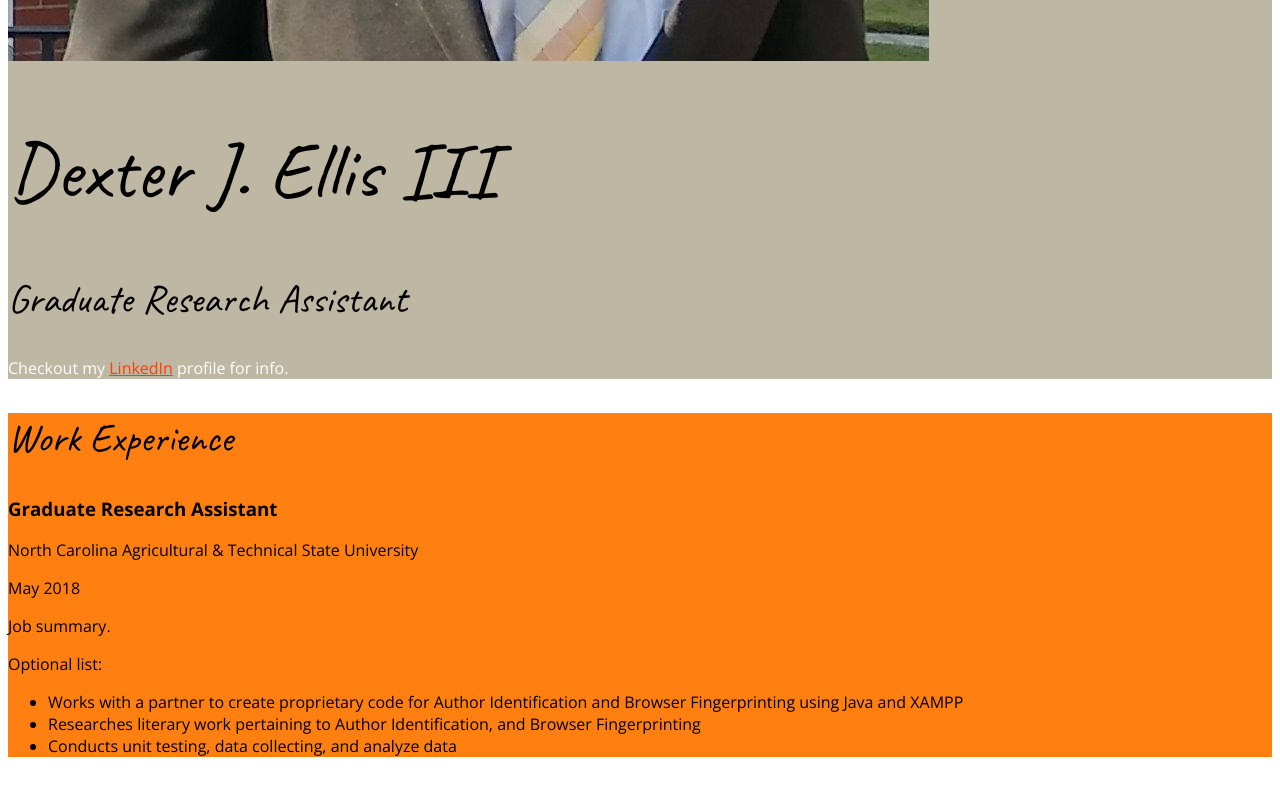
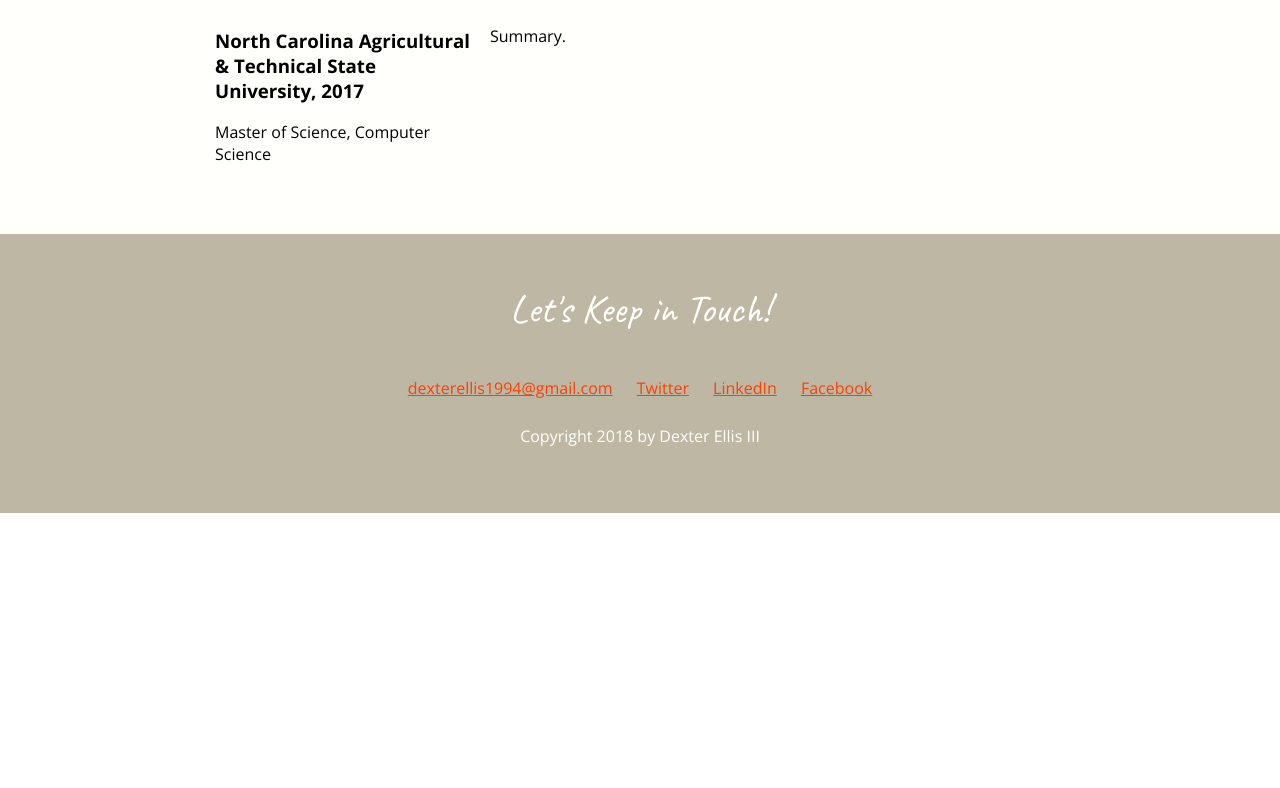
Before and after one commit to dexter269/CSS-Essential-Training-1, a plain HTML site: page css-resume/index.html in a window 1280 px wide. Shown: the part 840-1628 px from the top of the page. After the commit the page ends 1353 px from the top, so only its background shows below. Drawn offline with nearby package versions, Linux system fonts and the light colour scheme.

Commit message:
Completes the tutorial

```diff
--- a/css-resume/css/styles.css
+++ b/css-resume/css/styles.css
@@ -8,32 +8,52 @@
 
 /*Global styles
 ---------------------------*/
+/* apply a natural box layout model to all elements, but allowing components to change */
+html {
+  box-sizing: border-box;
+}
+*, *:before, *:after {
+  box-sizing: inherit;
+}
 body {
     font-family: 'Open Sans', sans-serif;
+    margin: 0;
 }
-
 h1, h2 {
     font-family: 'Caveat', cursive;
     font-weight: 400;
 }
-
 h1 {
     font-size: 80px;
 }
-
 h2 {
     font-size: 40px;
+    margin-top: 0;
 }
-
 a {
     color: #FF3F00;
 }
-
 a:hover {
     text-decoration: none;
     color: #FF3F00;
 }
-
+.content-wrap {
+    max-width: 950px;
+    margin: 0 auto;
+    padding: 50px;
+    overflow: auto;
+}
+.col-narrow {
+    width: 30%;
+    float: left;
+    min-height: 175px;
+}
+.col-wide {
+    width: 70%;
+    float: left;
+    padding-left: 20px;
+    min-height: 175px;
+}
 
 /*Header and Footer
 ---------------------------*/
@@ -41,9 +61,22 @@ header, footer {
     background-color: #BEB7A4;
     color: #FFFFFC;
 }
+/* header */
+.profile-img {
+    border-radius: 50%;
+}
+header h1, header h2 {
+    color: #000000;
+    margin: 0;
+}
 
-header h1, h2 {
-    color: #000000;
+/* footer */
+footer {
+    text-align: center;
+}
+.contact-info a {
+    padding: 10px;
+    display: inline-block;
 }
 
 /*Work Experience
--- a/css-resume/index.html
+++ b/css-resume/index.html
@@ -10,65 +10,78 @@
 <body>
     <!-- // Intro -->
     <header>
-        <img src="images/dexter-ellis.jpg" alt="Picture of Dexter Ellis III">
+        <div class="content-wrap">
+            <img class="profile-img col-narrow" src="images/dexter-ellis.jpg" alt="Picture of Dexter Ellis III">
+            <div class="col-wide">
                 <h1>Dexter J. Ellis III</h1>
                 <h2>Graduate Research Assistant</h2>
                 <p>Checkout my <a href="https://www.linkedin.com/in/dexter-ellis-iii-79852aa4/">LinkedIn</a> profile for info. </p>
+            </div>
+        </div>
     </header>
 
     <main>
         <!-- // Work Experience -->
         <section class="work">
+            <div class="content-wrap">
                 <h2>Work Experience</h2>
 
                 <!-- Job Details: copy this whole block to add more jobs -->
+                <div class="col-narrow">
                     <h3>Graduate Research Assistant</h3>
                     <p>North Carolina Agricultural & Technical State University</p>
                     <p>May 2018</p>
-
+                </div>
                 <!-- Add as many paragraphs as you need. -->
+                <div class="col-wide">
                     <p>Job summary.</p>
 
                     <!-- This list can be deleted if you don't want to use it. -->
-            <p>Optional list:</p>
                     <ul>
                         <li>Works with a partner to create proprietary code for Author Identification and Browser Fingerprinting using Java and XAMPP</li>
                         <li>Researches literary work pertaining to Author Identification, and Browser Fingerprinting</li>
                         <li>Conducts unit testing, data collecting, and analyze data</li>
                     </ul>
                     <!-- end of Job Details block. -->
-
+                </div>
+            </div>
         </section>
 
 
         <!-- // Education -->
         <section class="education">
+            <div class="content-wrap">
                 <h2>Education</h2>
+                <div class="col-narrow">
 
                     <!-- School details: copy this whole block to add more schools. -->
                     <h3>North Carolina Agricultural & Technical State University, 2017 </h3>
                     <p>Master of Science, Computer Science</p>
-
+                </div>
+                <div class="col-wide">
                     <!-- Add as many paragraphs as you need. -->
                     <p>Summary.</p>
                     <!-- End of school details. -->
+                </div>
+            </div>
         </section>
     </main>
 
     <!-- // Footer & contact info -->
     <footer>
+        <div class="content-wrap">
             <h2>Let's Keep in Touch!</h2>
 
             <!-- Social media and contact links. Add or remove any networks. -->
-        <div>
-            <a href="mailto:dexterellis1994@gmail.com">email@example.com</a>
-            <a href="http://yourwebsite.com" target="_blank">yourwebsite.com</a>
+            <div class="contact-info">
+                <a href="mailto:dexterellis1994@gmail.com">dexterellis1994@gmail.com</a>
                 <a href="#" target="_blank">Twitter</a>
                 <a href="https://www.linkedin.com/in/dexter-ellis-iii-79852aa4/" target="_blank">LinkedIn</a>
                 <a href="#" target="_blank">Facebook</a>
             </div>
 
             <p>Copyright 2018 by Dexter Ellis III</p>
+        </div>
     </footer>
 </body>
 </html>
--- /dev/null
+++ b/jsfiddle/example12/styles.css
@@ -0,0 +1,13 @@
+p  {
+  background: lightgreen;
+  padding: 10px;
+  margin: 10px;
+  border: 2px solid black;
+}
+a {
+  background: yellow;
+  padding: 10px;
+  margin: 10px;
+  display: inline-block;
+  border: 2px solid black;
+}
--- /dev/null
+++ b/jsfiddle/example13/styles.css
@@ -0,0 +1,8 @@
+.work {
+  background: lightblue;
+}
+
+.content-wrap {
+  width: 300px;
+  margin: 0 auto;
+}
--- /dev/null
+++ b/jsfiddle/example14/styles.css
@@ -0,0 +1,11 @@
+.parent-element {
+  background: pink;
+  /* overflow: hidden; */
+}
+img {
+  float: left;
+  margin-right: 15px;
+}
+h1 {
+  clear: both;
+}
--- /dev/null
+++ b/jsfiddle/example16/styles.css
@@ -0,0 +1,23 @@
+/* apply a natural box layout model to all elements, but allowing components to change */
+html {
+  box-sizing: border-box;
+}
+*, *:before, *:after {
+  box-sizing: inherit;
+}
+.wrapper {
+  width: 400px;
+}
+.box {
+  float: left;
+  width: 200px;
+  height: 100px;
+  padding: 20px;
+  border: 1px solid black;
+}
+.box1 {
+  background: lightblue;
+}
+.box2 {
+  background: lightgreen;
+}
```
Also changed, not shown: jsfiddle/example12/index.html (added, +5 -0 lines), jsfiddle/example13/index.html (added, +6 -0 lines), jsfiddle/example14/index.html (added, +9 -0 lines), jsfiddle/example15/index.html (added, +4 -0 lines), jsfiddle/example15/styles.css (added, +7 -0 lines), jsfiddle/example16/index.html (added, +5 -0 lines). Lines whose indentation alone changed are shown as unchanged.
